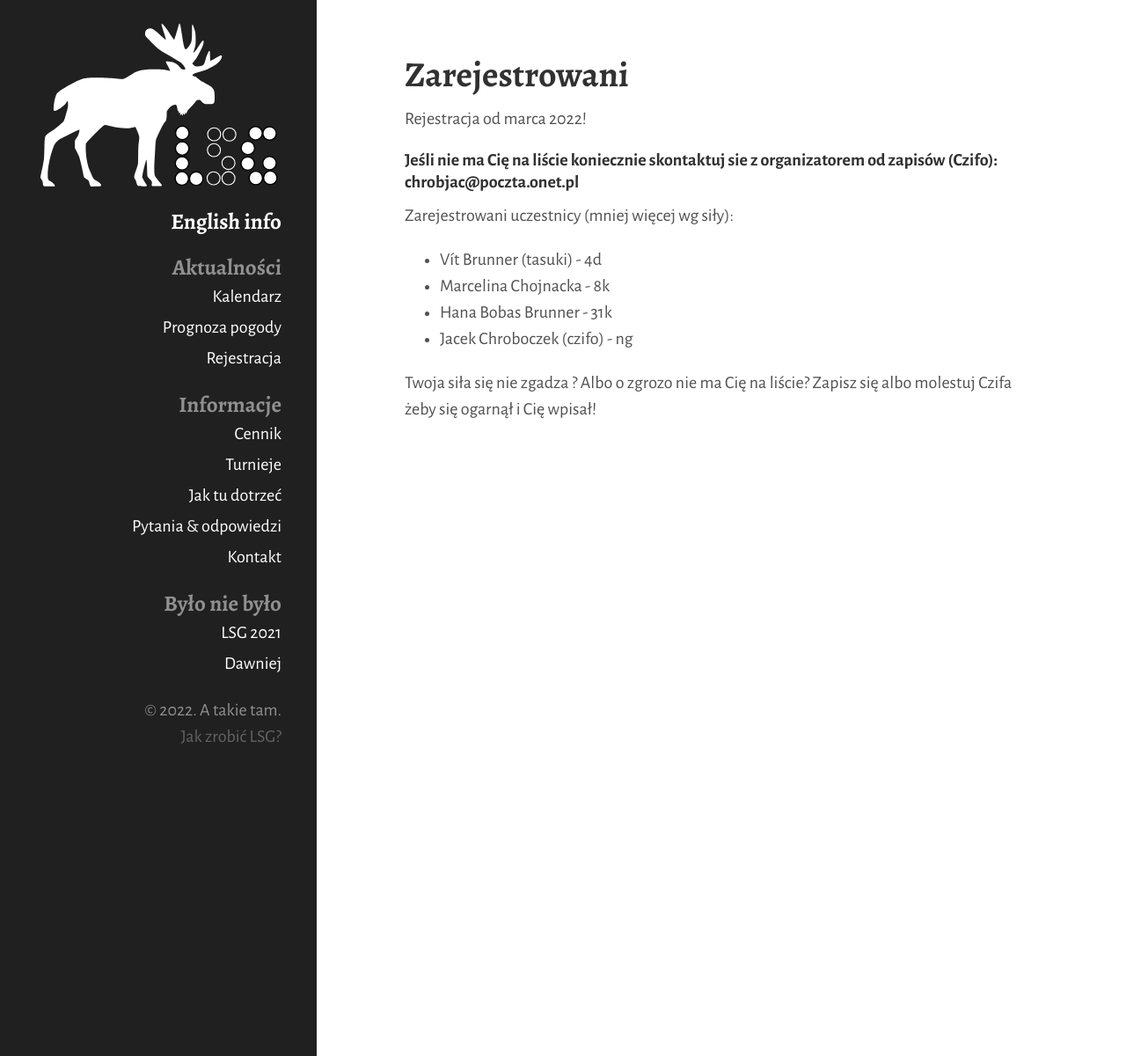
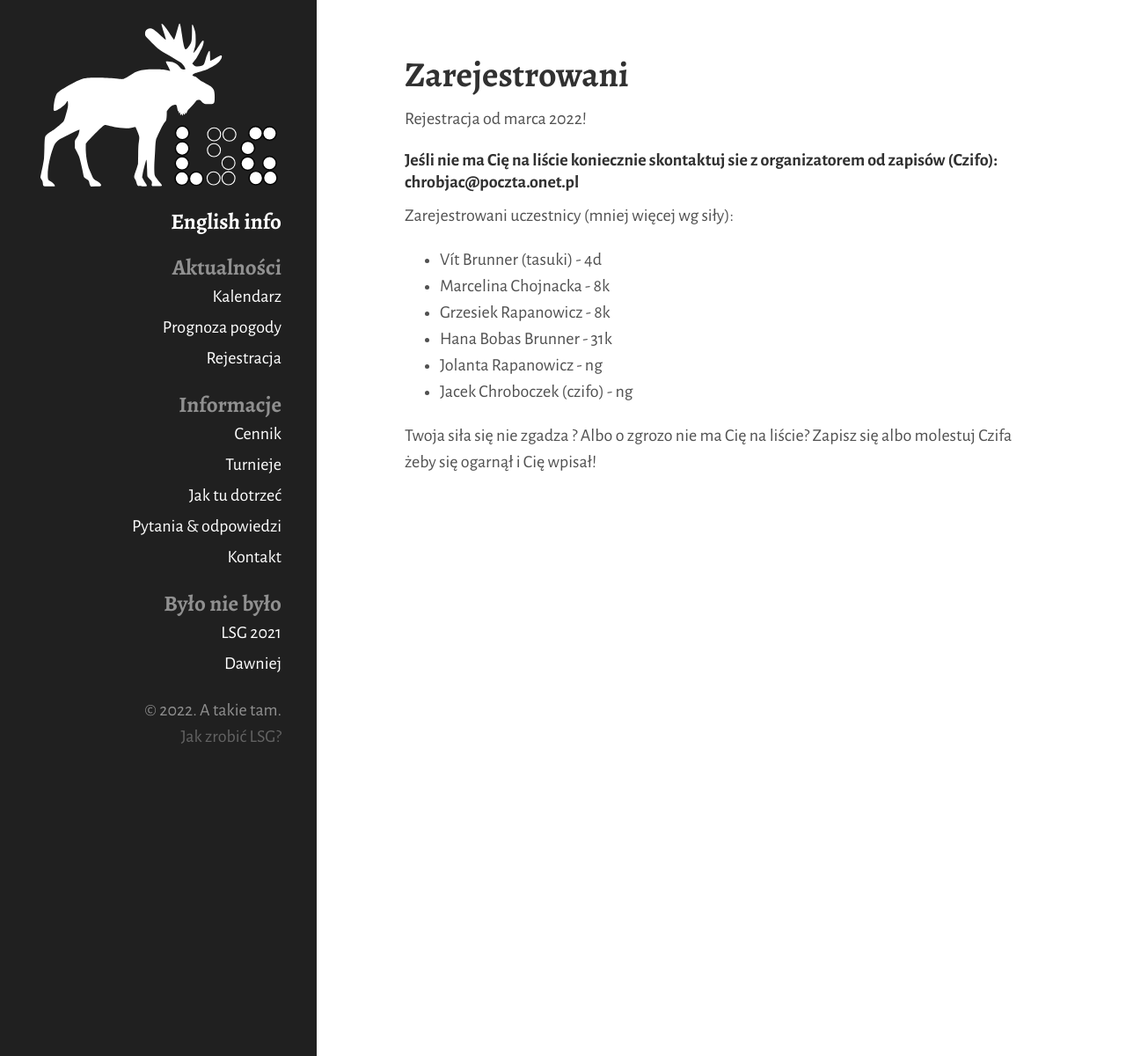
Before and after one commit to tasuki/lsg, a Jekyll site: the page built from zarejestrowani.md, in a window 1280 px wide. Shown: the whole page at 88% size. Built offline with Jekyll 4.4.1, drawn with Linux system fonts in a browser that asks for light colours; nearby versions of some CDN libraries.

Commit message:
Update zarejestrowani.md

```diff
--- a/zarejestrowani.md
+++ b/zarejestrowani.md
@@ -13,7 +13,9 @@ Zarejestrowani uczestnicy (mniej więcej wg siły):
 
 - Vít Brunner (tasuki) - 4d
 - Marcelina Chojnacka - 8k
+- Grzesiek Rapanowicz - 8k
 - Hana Bobas Brunner - 31k
+- Jolanta Rapanowicz - ng
 - Jacek Chroboczek (czifo) - ng
 
 
```
